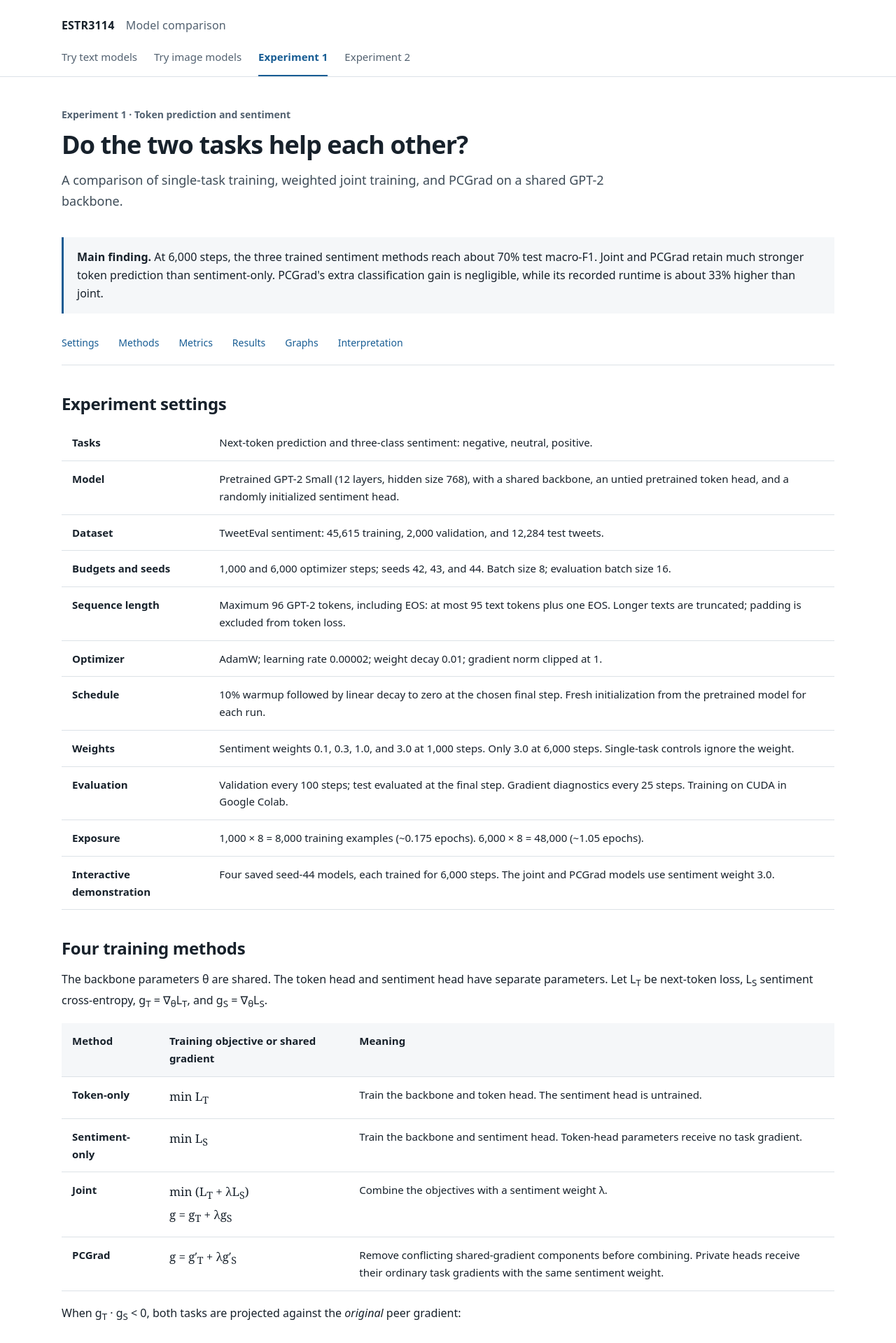
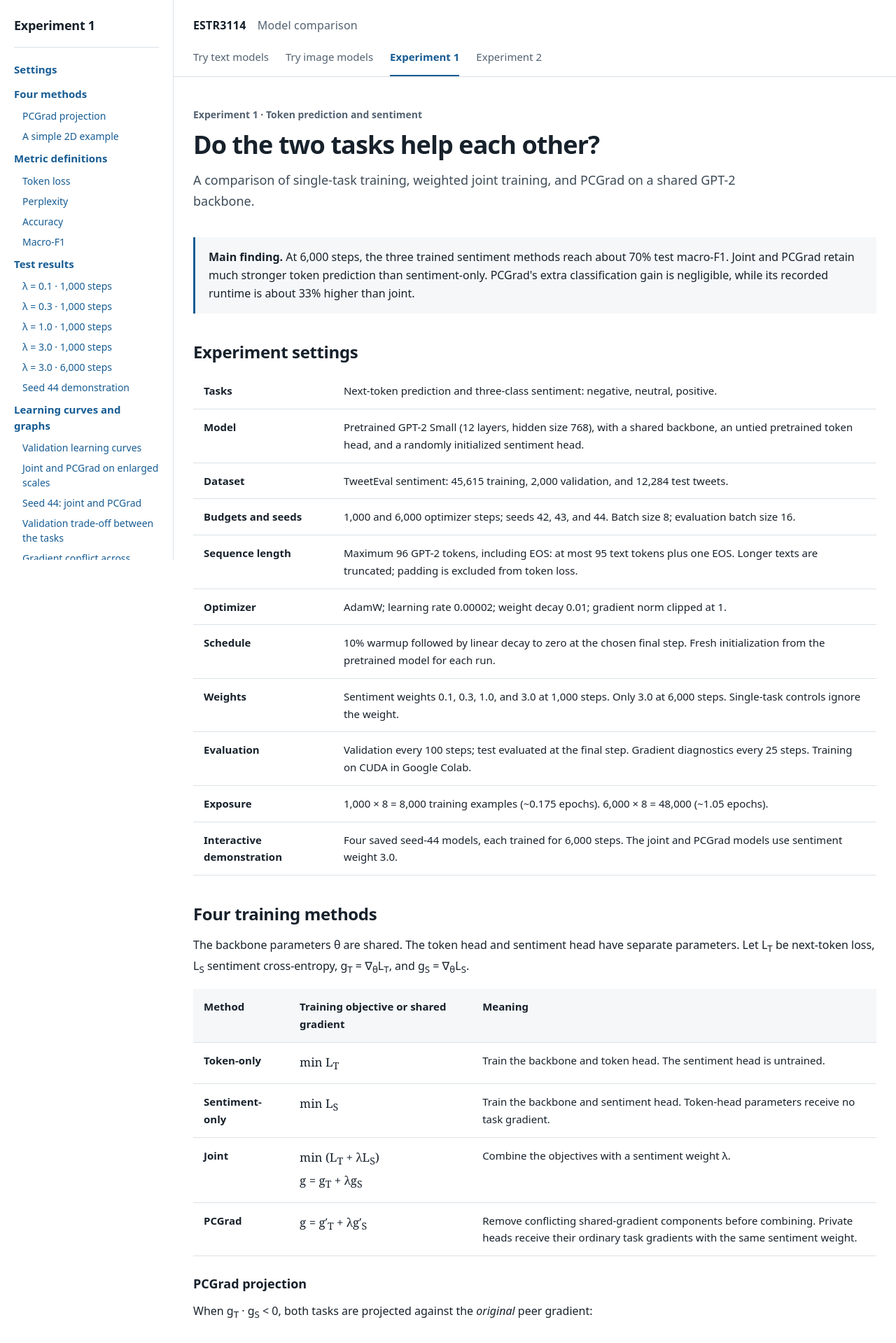
Before and after one commit to marcolo0714-lgtm/ESTR3114_Project, a FastAPI app: page /experiment-1 in a window 1280 px wide. Shown: the top 1919 px of the page at 70% size. Run offline with FastAPI, Linux system fonts and the light colour scheme.

Commit message:
Modify website to improve UI/UX

```diff
--- /dev/null
+++ b/site/static/layout.css
@@ -0,0 +1,148 @@
+/* Compact prediction results. Each desktop item has its probability below it. */
+.prediction-table th:first-child { width: 14%; }
+.prediction-table th:nth-child(2) { width: 47%; }
+.prediction-table th:nth-child(3) { width: 28%; }
+.prediction-table th:last-child { width: 11%; }
+.prediction-table th, .prediction-table td { padding: 12px 10px; }
+.prediction-table tbody th { min-width: 0; }
+.token-list {
+  display: grid;
+  grid-template-columns: repeat(5, minmax(0, 1fr));
+  gap: 8px;
+}
+.token-list li {
+  display: flex;
+  flex-direction: column;
+  align-items: flex-start;
+  justify-content: flex-start;
+  gap: 2px;
+  margin: 0;
+  min-width: 0;
+}
+.token-list code { max-width: 100%; }
+.token-list.wrap-predictions { grid-template-columns: repeat(3, minmax(0, 1fr)); }
+.sentiment-list {
+  list-style: none;
+  padding: 0;
+  margin: 0;
+  display: grid;
+  grid-template-columns: repeat(3, minmax(0, 1fr));
+  gap: 8px;
+}
+.sentiment-list .probability-row {
+  display: flex;
+  flex-direction: column;
+  align-items: flex-start;
+  justify-content: flex-start;
+  gap: 2px;
+  margin: 0;
+  min-width: 0;
+  max-width: none;
+}
+.predicted-sentiment { font-weight: 700; }
+.sentiment-list.wrap-predictions { grid-template-columns: repeat(2, minmax(0, 1fr)); }
+.prediction-table .untrained { margin: 0; }
+.prediction-table td::before { display: none; }
+
+/* Permanent report navigation; no JavaScript or collapse control is needed. */
+.report-sidebar {
+  position: fixed;
+  top: 0;
+  left: 0;
+  bottom: 0;
+  z-index: 30;
+  width: 248px;
+  padding: 24px 20px;
+  overflow-y: auto;
+  background: white;
+  border-right: 1px solid var(--line);
+}
+.sidebar-heading {
+  display: flex;
+  align-items: baseline;
+  justify-content: space-between;
+  gap: 12px;
+  padding-bottom: 18px;
+  border-bottom: 1px solid var(--line);
+}
+.sidebar-heading h2 { margin: 0; font-size: 18px; }
+.report-sidebar nav { display: flex; flex-direction: column; gap: 0; padding-top: 14px; }
+.report-sidebar nav a {
+  padding: 6px 0;
+  line-height: 1.5;
+  font-size: 15px;
+  font-weight: 600;
+}
+.report-sidebar nav .subsection-link { padding: 4px 0 4px 12px; font-size: 14px; font-weight: 400; }
+[id^="results-"] { scroll-margin-top: 80px; }
+section[id] { scroll-margin-top: 80px; }
+.report-page .header-inner { max-width: none; margin-left: 0; margin-right: 0; }
+.report-page main [id] { scroll-margin-top: 24px; }
+@media (min-width: 1024px) { body.report-page { padding-left: 248px; } }
+@media (max-width: 1023px) {
+  .report-sidebar {
+    position: sticky;
+    top: 0;
+    width: auto;
+    max-height: 35vh;
+    padding: 12px 0;
+    margin-top: 16px;
+    border-right: 0;
+    border-bottom: 1px solid var(--line);
+  }
+  .sidebar-heading { padding-bottom: 8px; }
+  .report-page main [id] { scroll-margin-top: calc(35vh + 20px); }
+}
+
+/* Widen the report when there is room for two complete result tables. */
+body.report-page main.container { max-width: 1760px; }
+.results-grid {
+  display: grid;
+  grid-template-columns: minmax(0, 1fr);
+  gap: 28px 24px;
+  margin: 24px 0;
+}
+.result-card { min-width: 0; }
+.result-card h3 { margin-top: 0; }
+.result-card .metrics-table { min-width: 510px; font-size: 12px; }
+.result-card .metrics-table tbody th { min-width: 105px; }
+.result-card .metrics-table th, .result-card .metrics-table td { padding: 10px 8px; }
+.result-card .table-scroll { margin-bottom: 12px; }
+#test-results { container-type: inline-size; }
+@container (min-width: 1054px) {
+  .results-grid { grid-template-columns: repeat(2, minmax(0, 1fr)); }
+}
+.metric-definitions { table-layout: fixed; min-width: 900px; }
+.metric-name-column { width: 16%; }
+.metric-definition-column { width: 46%; }
+.metric-interpretation-column { width: 38%; }
+.formula-line { display: block; white-space: nowrap; }
+.inline-formula, .example-calculation { font-family: "Cambria Math", Cambria, Georgia, serif; font-size: 18px; }
+.example-calculation { padding: 4px 0 8px 24px; }
+.example-calculation p { margin: 8px 0; }
+.worked-example { margin-top: 28px; }
+.worked-example li { margin: 8px 0; }
+.vector-figure { max-width: 1100px; margin-top: 18px; }
+.vector-figure img { width: 100%; }
+
+@media (max-width: 760px) {
+  /* Keep the comparison columns together; scroll just the table on phones. */
+  .prediction-table { min-width: 580px; }
+  .prediction-table th:first-child { width: 16%; }
+  .prediction-table th:nth-child(2) { width: 43%; }
+  .prediction-table th:nth-child(3) { width: 28%; }
+  .prediction-table th:last-child { width: 13%; }
+  .prediction-table th, .prediction-table td { padding: 12px 8px; }
+  .token-list, .sentiment-list { display: flex; flex-direction: column; gap: 3px; }
+  .token-list li, .sentiment-list .probability-row {
+    display: flex;
+    flex-direction: row;
+    align-items: baseline;
+    justify-content: flex-start;
+    gap: 8px;
+  }
+  .token-list code { max-width: calc(100% - 70px); overflow-wrap: anywhere; }
+  .token-list span, .probability-row span:last-child { flex: 0 0 auto; }
+  .prediction-table .helper { margin: 0; }
+  .prediction-table .untrained { margin-top: 3px; }
+}
--- a/site/templates/base.html
+++ b/site/templates/base.html
@@ -6,9 +6,10 @@
   <meta name="description" content="Compare next-token and sentiment predictions from four multitask learning methods.">
   <title>{% block title %}Model comparison{% endblock %} · ESTR3114</title>
   <link rel="stylesheet" href="/static/styles.css">
+  <link rel="stylesheet" href="/static/layout.css">
   {% block scripts %}{% endblock %}
 </head>
-<body>
+<body class="{% block body_class %}{% endblock %}">
   <a class="skip" href="#main">Skip to content</a>
   <header class="site-header">
     <div class="header-inner">
--- a/site/templates/experiment.html
+++ b/site/templates/experiment.html
@@ -1,13 +1,38 @@
 {% extends 'base.html' %}
 {% block title %}Experiment 1{% endblock %}
+{% block body_class %}report-page{% endblock %}
 {% block content %}
+<aside id="report-sidebar" class="report-sidebar" aria-labelledby="sidebar-title">
+  <div class="sidebar-heading"><h2 id="sidebar-title">Experiment 1</h2></div>
+  <nav aria-label="Experiment 1 sections">
+    <a href="#settings">Settings</a>
+    <a href="#methods">Four methods</a>
+    <a class="subsection-link" href="#pcgrad-projection">PCGrad projection</a>
+    <a class="subsection-link" href="#vector-example">A simple 2D example</a>
+    <a href="#metrics">Metric definitions</a>
+    <a class="subsection-link" href="#metric-token-loss">Token loss</a>
+    <a class="subsection-link" href="#metric-perplexity">Perplexity</a>
+    <a class="subsection-link" href="#metric-accuracy">Accuracy</a>
+    <a class="subsection-link" href="#metric-macro-f1">Macro-F1</a>
+    <a href="#test-results">Test results</a>
+    {% for condition in report.conditions %}
+    <a class="subsection-link" href="#results-{{ condition.steps }}-{{ condition.weight | replace('.', '-') }}">λ = {{ condition.weight }} · {{ '{:,}'.format(condition.steps) }} steps</a>
+    {% endfor %}
+    <a class="subsection-link" href="#demo-seed44">Seed 44 demonstration</a>
+    <a href="#learning-curves">Learning curves and graphs</a>
+    {% for figure in report.figures %}
+    <a class="subsection-link" href="#graph-{{ loop.index }}">{{ figure.title }}</a>
+    {% endfor %}
+    <a href="#interpretation">Findings and limitations</a>
+    <a class="subsection-link" href="#comparison-limits">Limits of the comparison</a>
+  </nav>
+</aside>
 <div class="page-heading">
   <p class="eyebrow">Experiment 1 · Token prediction and sentiment</p>
   <h1>Do the two tasks help each other?</h1>
   <p class="lead">A comparison of single-task training, weighted joint training, and PCGrad on a shared GPT-2 backbone.</p>
 </div>
 <div class="finding"><strong>Main finding.</strong> At 6,000 steps, the three trained sentiment methods reach about 70% test macro-F1. Joint and PCGrad retain much stronger token prediction than sentiment-only. PCGrad's extra classification gain is negligible, while its recorded runtime is about 33% higher than joint.</div>
-<nav class="section-links" aria-label="On this page"><a href="#settings">Settings</a><a href="#methods">Methods</a><a href="#metrics">Metrics</a><a href="#test-results">Results</a><a href="#learning-curves">Graphs</a><a href="#interpretation">Interpretation</a></nav>
 
 <section id="settings"><h2>Experiment settings</h2>
   <div class="table-scroll"><table><tbody>
@@ -22,41 +47,68 @@
     <tr><th scope="row">Joint</th><td class="formula">min (L<sub>T</sub> + λL<sub>S</sub>)<br>g = g<sub>T</sub> + λg<sub>S</sub></td><td>Combine the objectives with a sentiment weight λ.</td></tr>
     <tr><th scope="row">PCGrad</th><td class="formula">g = g′<sub>T</sub> + λg′<sub>S</sub></td><td>Remove conflicting shared-gradient components before combining. Private heads receive their ordinary task gradients with the same sentiment weight.</td></tr>
   </tbody></table></div>
+  <h3 id="pcgrad-projection">PCGrad projection</h3>
   <p>When g<sub>T</sub> · g<sub>S</sub> &lt; 0, both tasks are projected against the <em>original</em> peer gradient:</p>
   <div class="equations" aria-label="PCGrad projection formulas">
     <div>g′<sub>T</sub> = g<sub>T</sub> − <span class="fraction"><span>g<sub>T</sub> · g<sub>S</sub></span><span>‖g<sub>S</sub>‖²</span></span> g<sub>S</sub></div>
     <div>g′<sub>S</sub> = g<sub>S</sub> − <span class="fraction"><span>g<sub>S</sub> · g<sub>T</sub></span><span>‖g<sub>T</sub>‖²</span></span> g<sub>T</sub></div>
   </div>
   <p class="helper">Otherwise the gradients are unchanged. Projection is skipped for zero-norm gradients. AdamW applies the combined gradient after norm clipping.</p>
+  <div class="worked-example" id="vector-example">
+    <h3>A simple 2D example</h3>
+    <p>Suppose the two shared task gradients are <span class="inline-formula">g<sub>T</sub> = (2, 0)</span> and <span class="inline-formula">g<sub>S</sub> = (−1, 1)</span>. Use <strong>λ = 1</strong> to keep the arithmetic simple. Their dot product is <span class="inline-formula">2(−1) + 0(1) = −2 &lt; 0</span>, so they conflict.</p>
+    <ul>
+      <li><strong>Token-only:</strong> use <span class="inline-formula">g<sub>T</sub> = (2, 0)</span>.</li>
+      <li><strong>Sentiment-only:</strong> use <span class="inline-formula">g<sub>S</sub> = (−1, 1)</span>.</li>
+      <li><strong>Joint:</strong> add them directly: <span class="inline-formula">g<sub>joint</sub> = (2, 0) + (−1, 1) = (1, 1)</span>.</li>
+      <li><strong>PCGrad:</strong> project both gradients against the original peer, then add them:</li>
+    </ul>
+    <div class="example-calculation">
+      <p>‖g<sub>T</sub>‖² = 4, &nbsp; ‖g<sub>S</sub>‖² = 2</p>
+      <p>g′<sub>T</sub> = g<sub>T</sub> − (−2 / 2) g<sub>S</sub> = (2, 0) + (−1, 1) = <strong>(1, 1)</strong></p>
+      <p>g′<sub>S</sub> = g<sub>S</sub> − (−2 / 4) g<sub>T</sub> = (−1, 1) + (1, 0) = <strong>(0, 1)</strong></p>
+      <p>g<sub>PCGrad</sub> = g′<sub>T</sub> + g′<sub>S</sub> = <strong>(1, 2)</strong></p>
+    </div>
+    <figure class="vector-figure">
+      <img src="/static/figures/pcgrad_2d_example.svg" alt="Two equal-scale vector diagrams. Joint adds the original gradients (2,0) and (-1,1) to give (1,1). PCGrad projects them to (1,1) and (0,1), then adds them to give (1,2)." loading="lazy">
+      <figcaption>Blue: token gradient. Orange: sentiment gradient. Purple: combined gradient. Dashed lines show vector addition. Both panels use the same scale. These are gradient directions; a basic gradient-descent update moves in the opposite direction.</figcaption>
+    </figure>
+    <p class="helper">This illustrates shared-gradient surgery before clipping and AdamW; it is not a measured training step. With λ = 3 instead, the same example gives g<sub>joint</sub> = (−1, 3) and g<sub>PCGrad</sub> = (1, 4). Private task heads keep their ordinary weighted task gradients.</p>
+  </div>
 </section>
 <section id="metrics"><h2>What the four metrics mean</h2>
-  <div class="table-scroll"><table><thead><tr><th>Metric</th><th>Definition</th><th>Interpretation</th></tr></thead><tbody>
-    <tr><th scope="row">Token loss ↓</th><td class="formula">L<sub>T</sub> = −(1/N) ∑ log p(x<sub>i</sub> | x<sub>&lt;i</sub>)</td><td>Mean negative log probability of each correct next token, including EOS and excluding padding. Lower is better.</td></tr>
-    <tr><th scope="row">Perplexity ↓</th><td class="formula">PPL = exp(L<sub>T</sub>)</td><td>Token loss on an exponential scale. It is derived from token loss, not independent evidence.</td></tr>
-    <tr><th scope="row">Accuracy ↑</th><td class="formula">(1/M) ∑ 1[ŷ<sub>i</sub> = y<sub>i</sub>]</td><td>Fraction of tweets with the correct sentiment label.</td></tr>
-    <tr><th scope="row">Macro-F1 ↑</th><td class="formula">F1<sub>c</sub> = 2TP<sub>c</sub> / (2TP<sub>c</sub> + FP<sub>c</sub> + FN<sub>c</sub>)<br>Macro-F1 = (1/3) ∑ F1<sub>c</sub></td><td>Average F1 across negative, neutral, and positive classes, with equal weight per class. Undefined scores are zero.</td></tr>
+  <div class="table-scroll"><table class="metric-definitions"><colgroup><col class="metric-name-column"><col class="metric-definition-column"><col class="metric-interpretation-column"></colgroup><thead><tr><th>Metric</th><th>Definition</th><th>Interpretation</th></tr></thead><tbody>
+    <tr id="metric-token-loss"><th scope="row">Token loss ↓</th><td class="formula">L<sub>T</sub> = −(1/N) ∑ log p(x<sub>i</sub> | x<sub>&lt;i</sub>)</td><td>Mean negative log probability of each correct next token, including EOS and excluding padding. Lower is better.</td></tr>
+    <tr id="metric-perplexity"><th scope="row">Perplexity ↓</th><td class="formula">PPL = exp(L<sub>T</sub>)</td><td>Token loss on an exponential scale. It is derived from token loss, not independent evidence.</td></tr>
+    <tr id="metric-accuracy"><th scope="row">Accuracy ↑</th><td class="formula">(1/M) ∑ 1[ŷ<sub>i</sub> = y<sub>i</sub>]</td><td>Fraction of tweets with the correct sentiment label.</td></tr>
+    <tr id="metric-macro-f1"><th scope="row">Macro-F1 ↑</th><td class="formula"><span class="formula-line">F1<sub>c</sub> = 2TP<sub>c</sub> / (2TP<sub>c</sub> + FP<sub>c</sub> + FN<sub>c</sub>)</span><span class="formula-line">Macro-F1 = (1/3) ∑ F1<sub>c</sub></span></td><td>Average F1 across negative, neutral, and positive classes, with equal weight per class. Undefined scores are zero.</td></tr>
   </tbody></table></div>
   <p class="helper">N counts valid next-token targets; M counts tweets. TP, FP, and FN are true positives, false positives, and false negatives. Always predicting neutral gives 48.33% test accuracy but only about 21.72% macro-F1.</p>
 </section>
 <section id="test-results"><h2>Final test performance</h2>
   <p>Mean ± sample standard deviation across seeds 42, 43, and 44. Accuracy and macro-F1 are in percent; their standard deviations are in percentage points. Bold marks the best displayed mean, including rounding ties.</p>
+  <div class="results-grid">
   {% for condition in report.conditions %}
-  <h3>λ = {{ condition.weight }} · {{ '{:,}'.format(condition.steps) }} steps</h3>
+  <article class="result-card">
+  <h3 id="results-{{ condition.steps }}-{{ condition.weight | replace('.', '-') }}">λ = {{ condition.weight }} · {{ '{:,}'.format(condition.steps) }} steps</h3>
   <div class="table-scroll"><table class="metrics-table"><thead><tr><th>Method</th><th>Token loss ↓</th><th>Perplexity ↓</th><th>Accuracy ↑</th><th>Macro-F1 ↑</th></tr></thead><tbody>
     {% for row in condition.rows %}<tr><th scope="row">{{ row.name }}</th>{% for cell in row.cells %}<td>{% if cell.best %}<strong>{{ cell.text }}</strong>{% else %}{{ cell.text }}{% endif %}</td>{% endfor %}</tr>{% endfor %}
   </tbody></table></div>
+  </article>
   {% endfor %}
-  <p class="helper">λ applies only to joint and PCGrad. Equivalent single-task controls are counted once per seed. Token-only's sentiment head is untrained.</p>
-  <details><summary>Seed 44 checkpoints used in the demonstration</summary>
-    <p>The interactive predictions use these individual saved checkpoints. The tables above summarize three seeds, rather than the demonstration seed alone.</p>
+  <article class="result-card demo-result" aria-labelledby="demo-seed44">
+    <h3 id="demo-seed44">Seed 44 checkpoints used in the demonstration</h3>
     <div class="table-scroll"><table class="metrics-table"><thead><tr><th>Method</th><th>Token loss ↓</th><th>Perplexity ↓</th><th>Accuracy ↑</th><th>Macro-F1 ↑</th></tr></thead><tbody>
       {% for row in report.demo_rows %}<tr><th scope="row">{{ row.name }}</th>{% for value in row.cells %}<td>{{ value }}</td>{% endfor %}</tr>{% endfor %}
     </tbody></table></div>
-  </details>
+    <p class="helper">Individual seed-44 checkpoint scores at 6,000 steps, with λ = 3 for joint and PCGrad. These are not three-seed averages; no standard deviation is shown.</p>
+  </article>
+  </div>
+  <p class="helper">λ applies only to joint and PCGrad. Equivalent single-task controls are counted once per seed. Token-only's sentiment head is untrained.</p>
 </section>
 <section id="learning-curves"><h2>Learning curves and diagnostics</h2>
   <p>All graphs below use only 6,000-step runs at λ = 3.0. Unless a graph explicitly says seed 44, curves and summaries combine seeds 42, 43, and 44. Select an image to open it at full resolution.</p>
-  {% for figure in report.figures %}<figure>
+  {% for figure in report.figures %}<figure id="graph-{{ loop.index }}">
     <h3>{{ figure.title }}</h3><a href="/static/figures/{{ figure.file }}" target="_blank" rel="noopener"><img src="/static/figures/{{ figure.file }}" alt="{{ figure.alt }}" loading="lazy"></a>
     <figcaption>{{ figure.caption }}</figcaption>
   </figure>{% endfor %}
@@ -71,7 +123,7 @@
     <li><strong>Extra computation has a cost.</strong> Joint averages 23.75 minutes per run and PCGrad 31.61 minutes, about 33.07% more. Timers include training and validation, excluding setup, final test evaluation, and checkpoint saving.</li>
     <li><strong>Conflicts are usually weak.</strong> Raw shared gradients conflict in about 40% of diagnostic samples, but mean absolute cosine is only about 0.039. This is consistent with the nearly overlapping joint and PCGrad learning curves.</li>
   </ul>
-  <h3>Limits of the comparison</h3>
+  <h3 id="comparison-limits">Limits of the comparison</h3>
   <ul class="findings-list">
     <li>Three seeds and one dataset do not establish statistically significant or universal superiority. Zoomed plots magnify small differences.</li>
     <li>Aggregate test results use the fixed final step, rather than the best validation checkpoint. The original evaluations did not retain per-example predictions for error analysis.</li>
--- a/site/templates/text.html
+++ b/site/templates/text.html
@@ -50,6 +50,7 @@
   <ul>
     <li>Next-token probabilities use the full vocabulary. The five displayed probabilities need not add up to 100%.</li>
     <li>Tokens appear in quotation marks to preserve leading spaces. EOS means the end of the text.</li>
+    <li>The predicted sentiment is shown in bold among the three class probabilities.</li>
     <li>Token-only has no trained sentiment classifier. Sentiment-only retains a token head, but that head receives no token-loss training.</li>
     <li>A single example illustrates behavior; it does not establish which method performs better overall. <a href="/experiment-1">Read the experiment results</a>.</li>
   </ul>
```
Also changed, not shown: site/static/app.js (+41 -4 lines), site/tools/build_vector_example.py (added, +47 -0 lines), site/static/figures/pcgrad_2d_example.svg (added).
